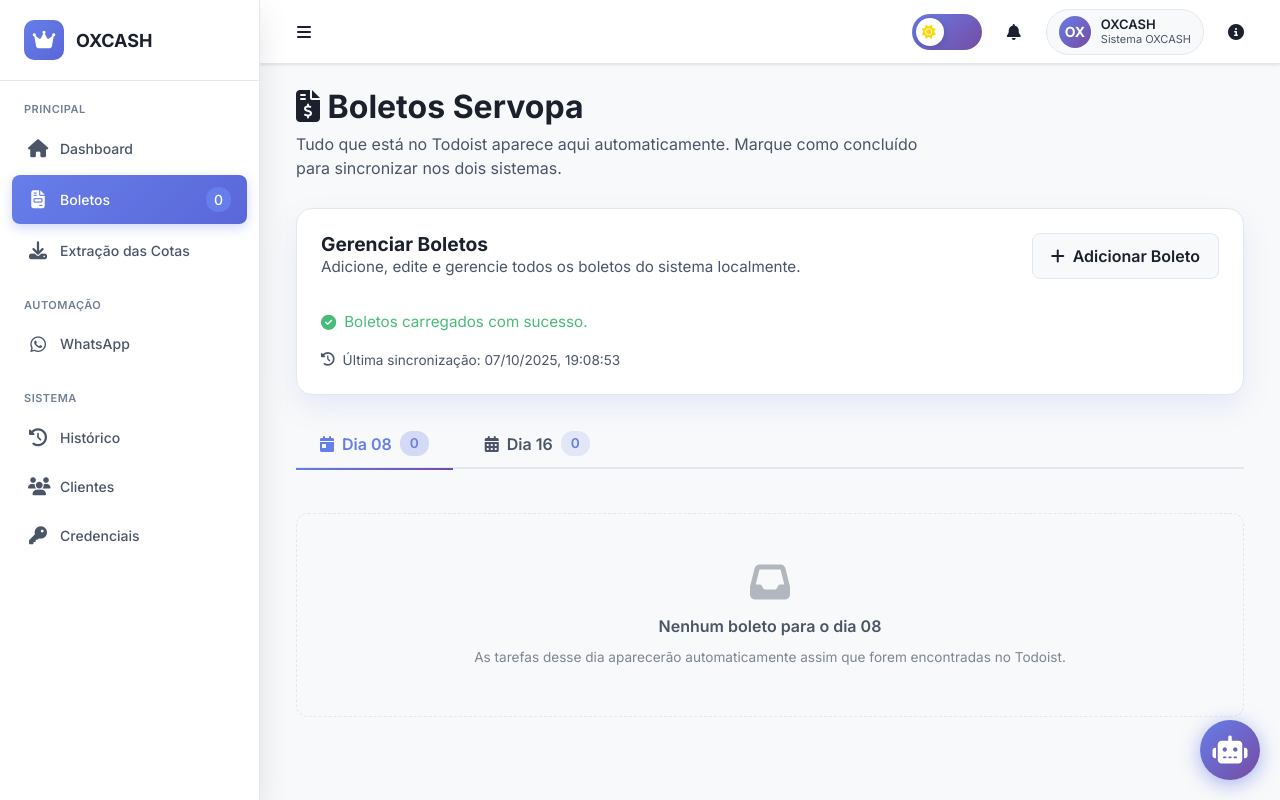
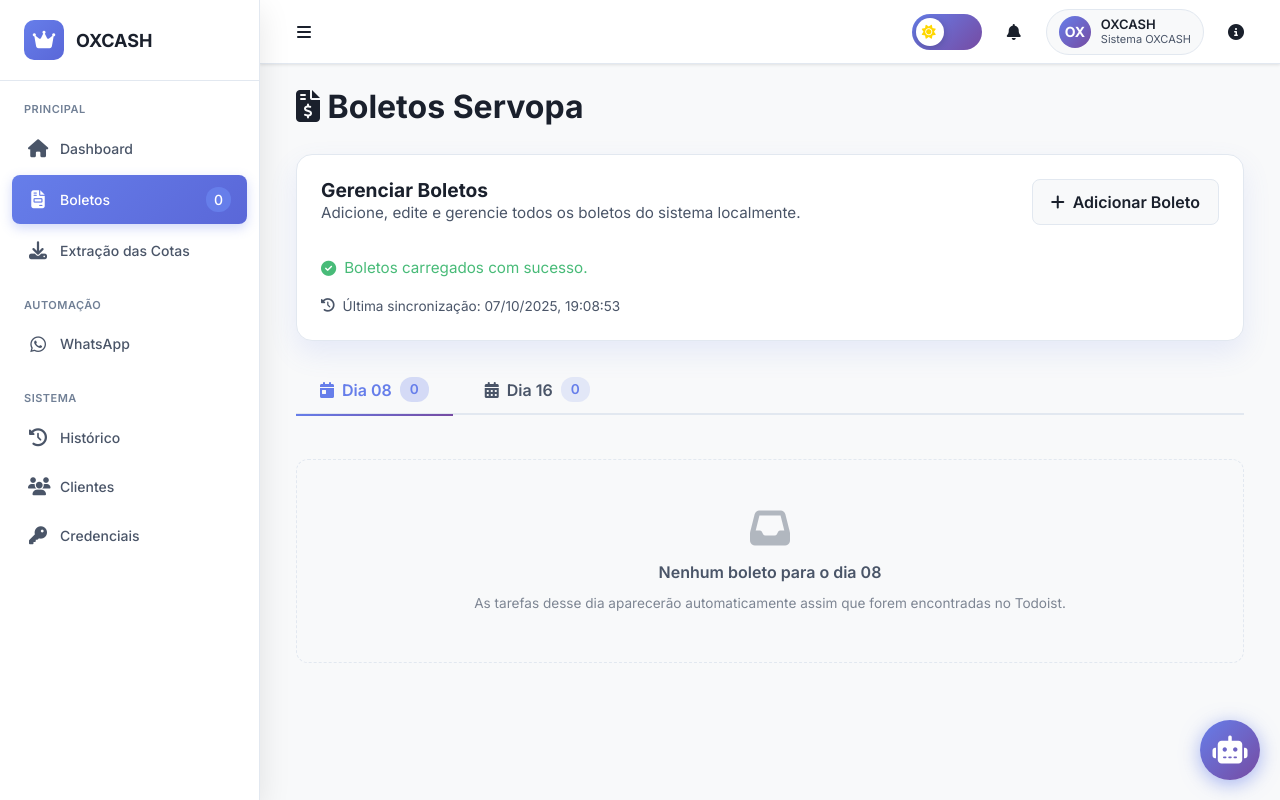
Before and after one commit to dhqdev/bci-on1, a Flask app: page /boletos in a window 1280 px wide. Run offline with Flask 3, Linux system fonts and the light colour scheme; the visitor is signed in with stand-in values (Sample User, id 1); data that the repository does not hold is empty; some libraries are stand-ins or nearby versions.

Commit message:
feat: remove subtitle from Boletos page for cleaner UI

```diff
--- a/web/templates/boletos.html
+++ b/web/templates/boletos.html
@@ -699,7 +699,6 @@
         <h1 class="page-title">
             <i class="fas fa-file-invoice-dollar"></i> Boletos Servopa
         </h1>
-        <p class="page-subtitle">Tudo que está no Todoist aparece aqui automaticamente. Marque como concluído para sincronizar nos dois sistemas.</p>
     </div>
 
     <section class="status-card">
```
